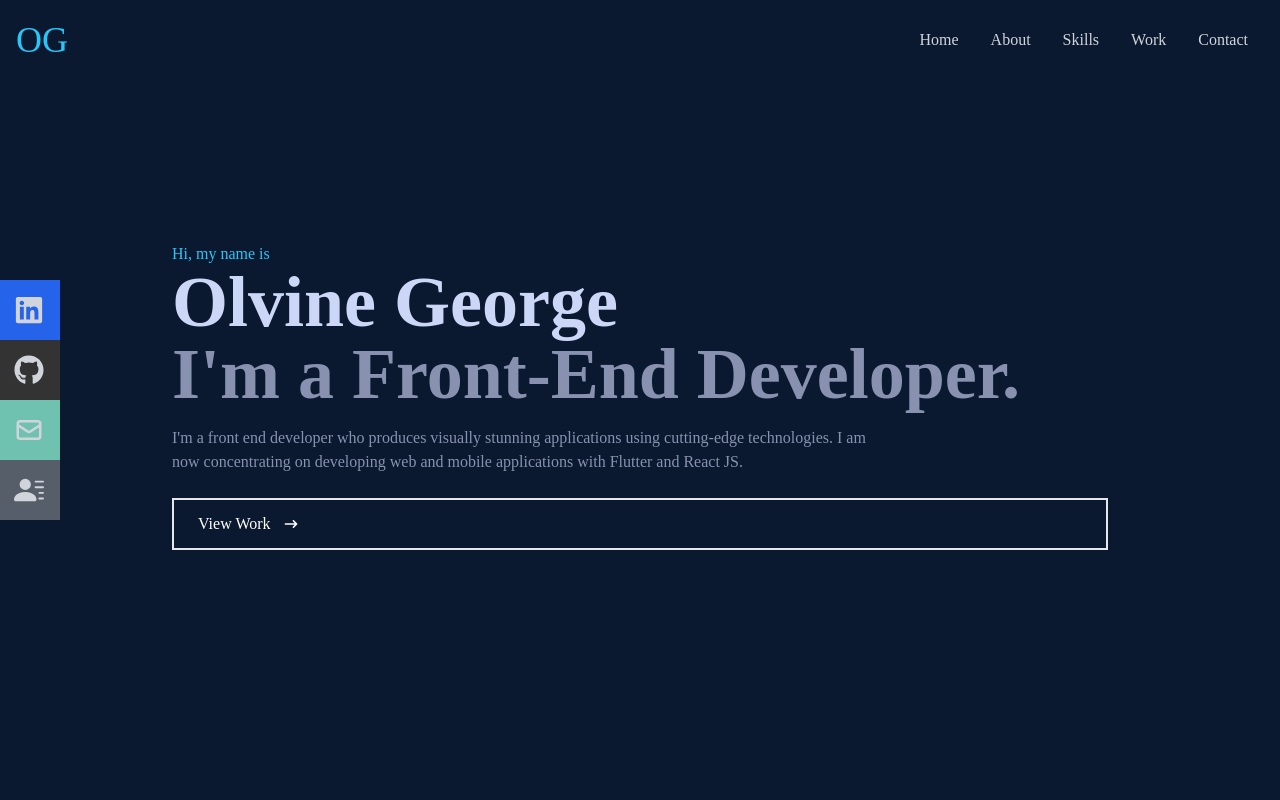
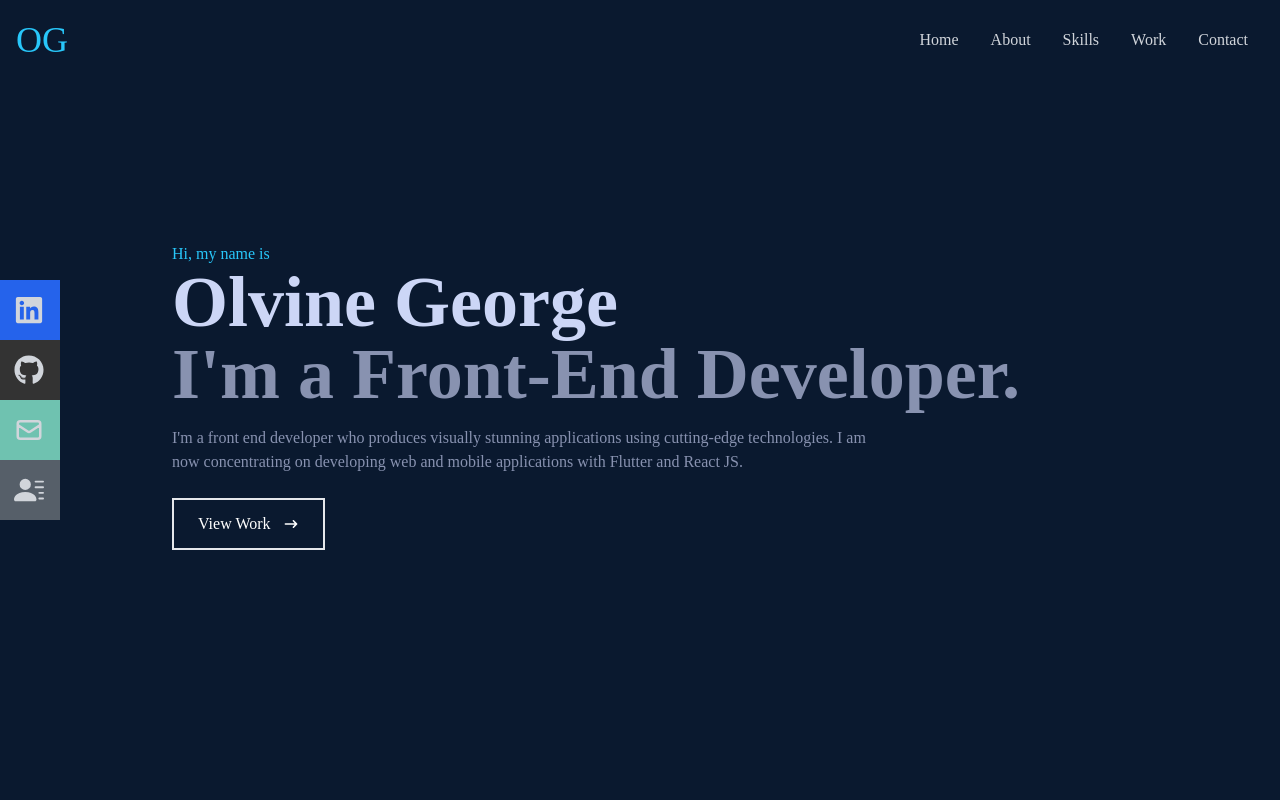
Before and after one commit to Olvine23/portfolio-site, a React (Create React App) app: page / in a window 1280 px wide. Shown: the top 800 px of the page. Built offline with nearby package versions, Linux system fonts and the light colour scheme.

Commit message:
Checking out something

```diff
--- a/src/components/Home.jsx
+++ b/src/components/Home.jsx
@@ -21,12 +21,12 @@ const Home = () => {
           web and mobile applications with Flutter and React JS.
         </p>
         <div>
-          <Link smooth={true} to ='work' className="text-white hover:text-green-400 group border-2 px-6 py-3 my-2 flex items-center  hover:border-[#28c7fa]">
-            View Work
+          <button className="text-white hover:text-green-400 group border-2 px-6 py-3 my-2 flex items-center  hover:border-[#28c7fa]">
+           <Link to ='work' smooth={true}>View Work</Link>
             <span className="group-hover:rotate-90 duration-300">
               <HiArrowNarrowRight className="ml-3 " />
             </span>
-          </Link>
+          </button>
         </div>
       </div>
     </div>
```
